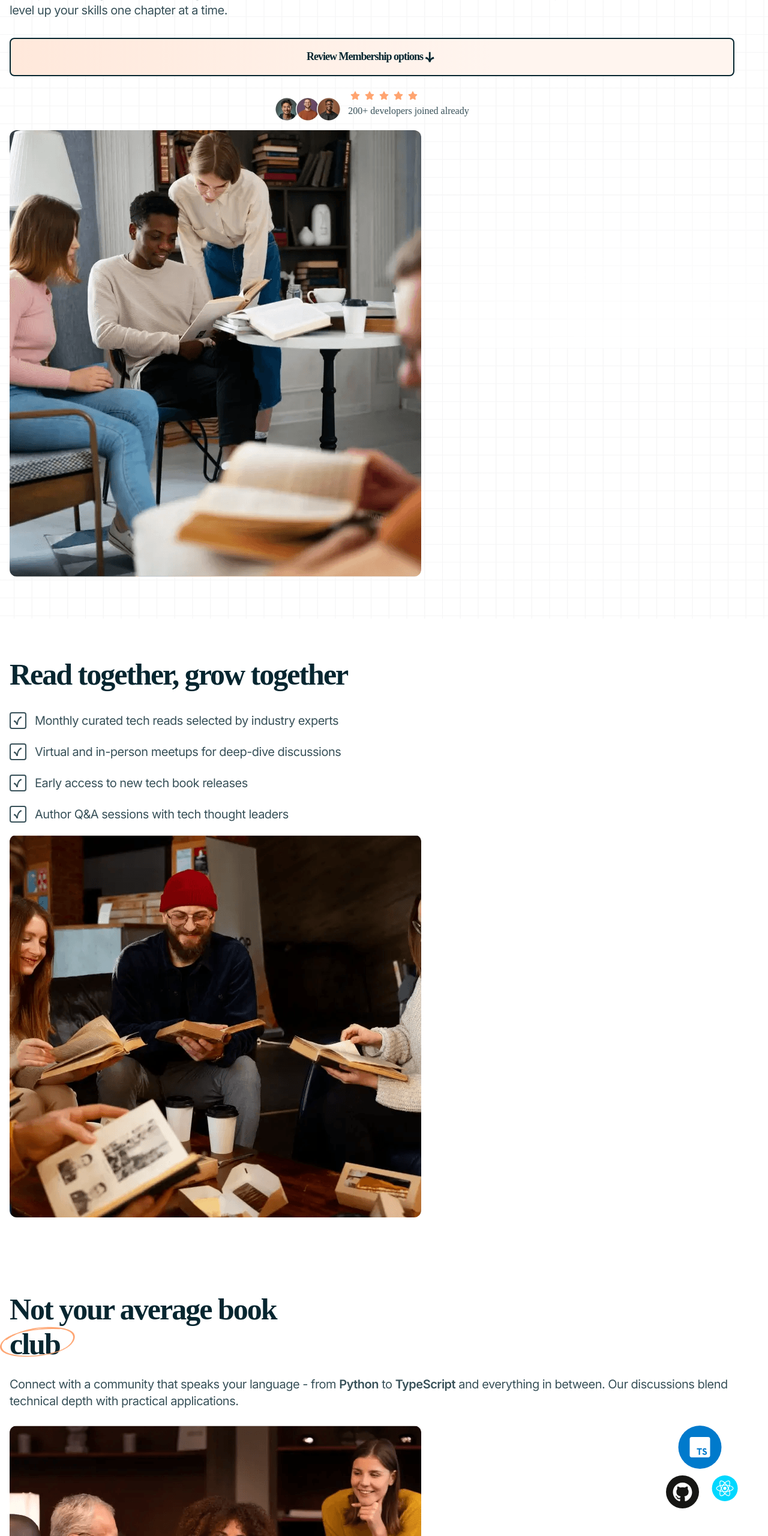
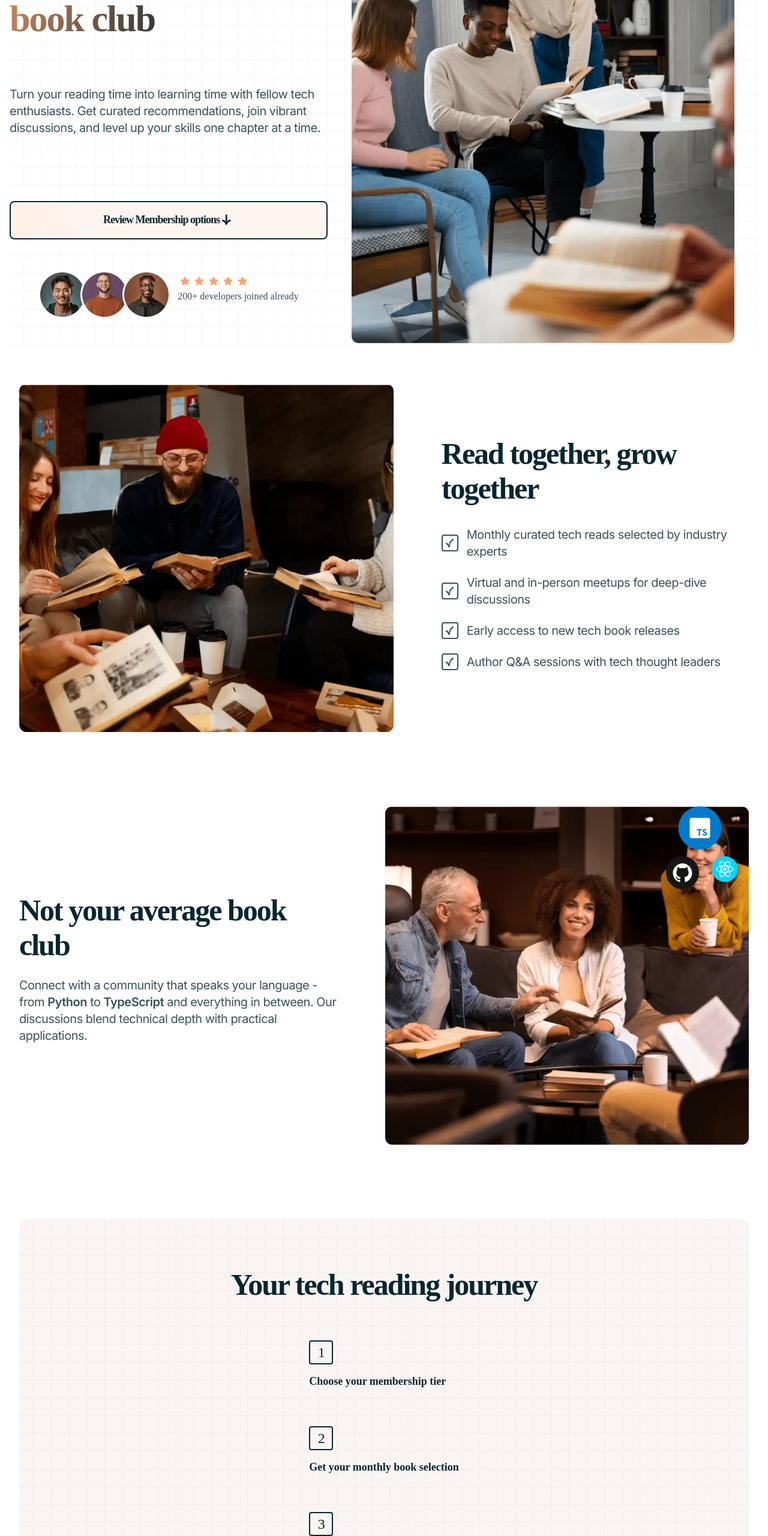
Before and after one commit to Ijndi/tech-book-club-landing-page, a plain HTML site: page index.html in a window 1280 px wide. Shown: the part 240-2800 px from the top of the page at 60% size. Drawn offline with Linux system fonts and the light colour scheme; a web font is replaced by a local one.

Commit message:
completed desktop view

```diff
--- a/css/index.css
+++ b/css/index.css
@@ -97,7 +97,6 @@ ul {
     unicode-bidi: isolate;
 }
 body{
-    background-color: var(--clr-textgradient);
     margin: 0;
     font-family: var(--ff-secondary);
     font-size: var(--fs-body);
@@ -129,6 +128,9 @@ button {
     letter-spacing: -1px;
     line-height: 130%;
     justify-content: center;
+}
+.logo{
+    background-image: url(../assets/images/pattern-light-bg.svg);
 }
 .title-heading{
     font-family: var(--ff-primary);
@@ -181,14 +183,15 @@ button {
 .title-section{
     padding-right:40px;
     padding-top: 48px;
+    background-image: url(../assets/images/pattern-light-bg.svg);
 
 }
 .container{
     padding-top: 32px;
     padding-right: 16px;
-    padding-bottom: 66px;
+    padding-bottom: px;
     padding-left: 16px;
-    background-image: url(../assets/images/pattern-light-bg.svg);
+    /* background-image: url(../assets/images/pattern-light-bg.svg); */
 }
 .subtitle-text{
     color: var(--clr-neutral700);
@@ -508,6 +511,7 @@ button {
     transition: 200ms;
     font-size: 16px;
     margin-bottom: 24px;
+    text-align: center;
 }
 .button-membership-2:hover{
     background-position-x: 0%;
@@ -573,3 +577,86 @@ button {
     align-items: center;
     gap: 24px;
 }
+footer{
+    align-items: center;
+}
+
+
+@media (min-width:1280px){
+    .title-section{
+        display: flex;
+        align-items: center;
+        justify-content: space-between;
+    }
+    .avatar-image{
+        position: relative;
+        display: flex;
+        width: fit-content;
+        height: fit-content;
+    }
+    .text-and-button{
+        display: flex;
+        flex-direction: column;
+        gap: 32px;
+        max-width: 570px;
+        padding-right: 40px;
+    }
+    .developer-count{
+        display: block-grid;
+
+    }
+    .section-2{
+        display: flex;
+        align-items: center;
+        justify-content: space-between;
+        gap: 80px;
+    }
+    .section-3{
+        display: flex;
+        align-items: center;
+        width: 100%;
+        justify-content: space-between;
+        gap: 80px;
+        margin-bottom:0px;
+    }
+    .section-3-words{
+        max-width: 530px;
+    }
+    .circle-img{
+        display: none;
+    }
+    .section-4-container{
+        width: 100%;
+        min-height: fit-content;
+        background-color: #FAF5F3;
+        border-radius: 12px;
+        display: flex;
+        flex-direction: column;
+        align-items: center;
+        justify-content: center;
+        padding: 80px 60px;
+        box-sizing: border-box;
+        position: relative;
+        z-index: 2;
+        overflow: hidden;
+    }
+    .section-5{
+     display: flex;
+    flex-direction: column;
+    align-items: center;
+    gap: 64px;
+    justify-content: center;
+    }
+    .section-6{
+        width: 100%;
+        display: flex;
+        flex-direction: column;
+        align-items: center;
+        text-align: center;
+        max-width: 970px;
+        gap: 32px;
+        justify-content: center;
+        margin-left: 170px;
+        margin-right: 170px;
+    }
+}
--- a/index.html
+++ b/index.html
@@ -16,6 +16,7 @@
       <img src="./assets/images/logo.svg" alt="logo">
     </header>
       <section class="title-section">
+        <div class="text-and-button">
           <div>
             <h1 class="title-heading">
               Join the ultimate tech book club
@@ -53,12 +54,17 @@
               </div>
             </div>
           </div>
-    </section>
-    <div >
+        </div>
+        <div>
           <img class="img-example-title" src="./assets/images/image-hero-mobile.png" alt="moblie example">
         </div>
+      </section>
+
+    <section class="section-2">
+      <div>
+        <img class="img-example-read-toether" src="./assets/images/image-read-together-mobile.png" alt="reading together">
       </div>
-  <section class="section-2">
+      <div class="section-2-text">
         <h2 class="section-2-title">
           Read together, grow together
         </h2>
@@ -68,22 +74,22 @@
           <li>Early access to new tech book releases</li>
           <li>Author Q&A sessions with tech thought leaders</li>
         </ul>
-    <div>
-      <img class="img-example-read-toether" src="./assets/images/image-read-together-mobile.png" alt="reading together">
       </div>
     </section>
     <section class="section-3">
+      <div class="section-3-words">
         <h2 class="section-3-title">
           Not your average book
-    </h2>
           <span class="section-3-title">
             club
             <img class="circle-img" src="./assets/images/pattern-circle.png" alt="">
           </span>
+        </h2>
         <p class="section-3-text">
           Connect with a community that speaks your language - from <span class="bold-small-text">Python</span> to <span class="bold-small-text">TypeScript</span> and
           everything in between. Our discussions blend technical depth with practical applications.
         </p>
+      </div>
       <div class="imgs-tech-eg">
         <img class="img-example-section-3" src="./assets/images/image-not-average-mobile.png" alt="not average">
         <img class="img-tech-logos" src="./assets/images/logos-tech.svg" alt="logos of tech">
```
Lines whose indentation alone changed are shown as unchanged.
